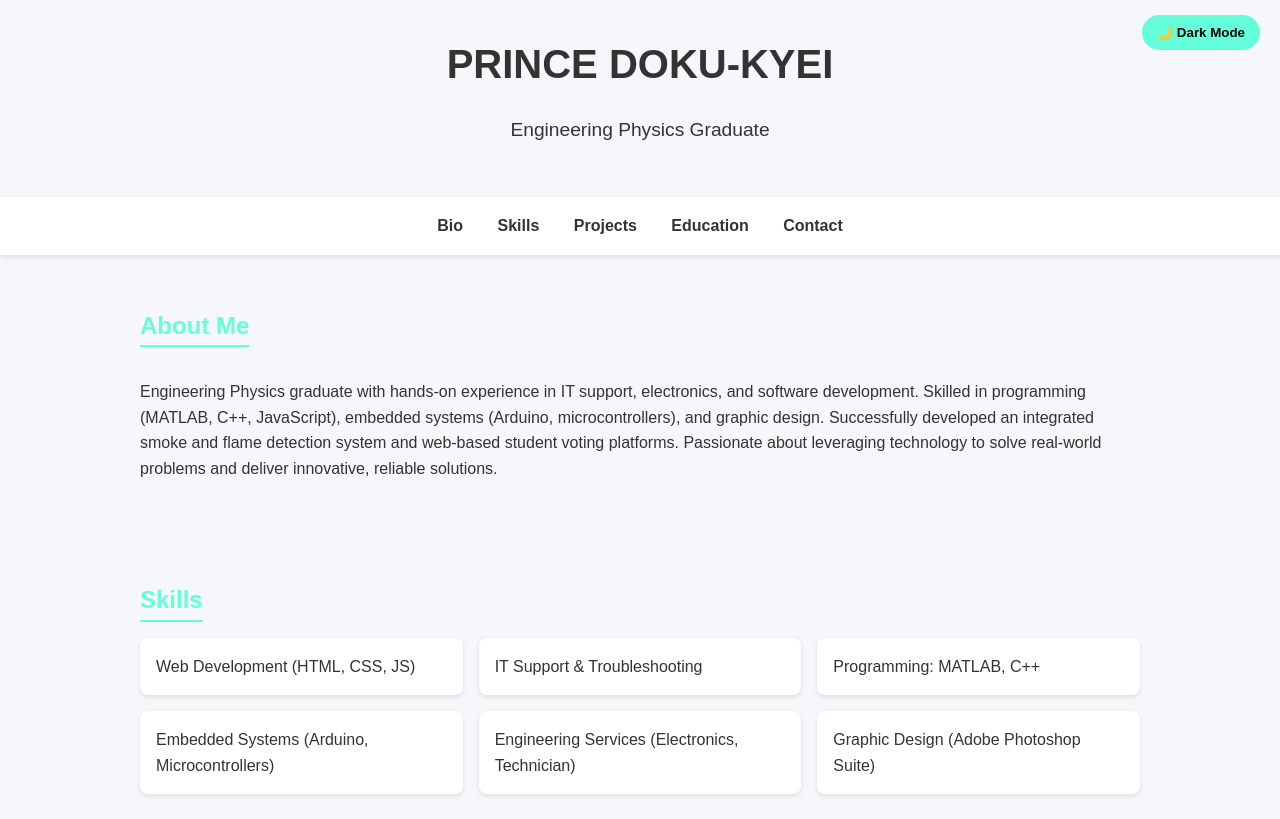
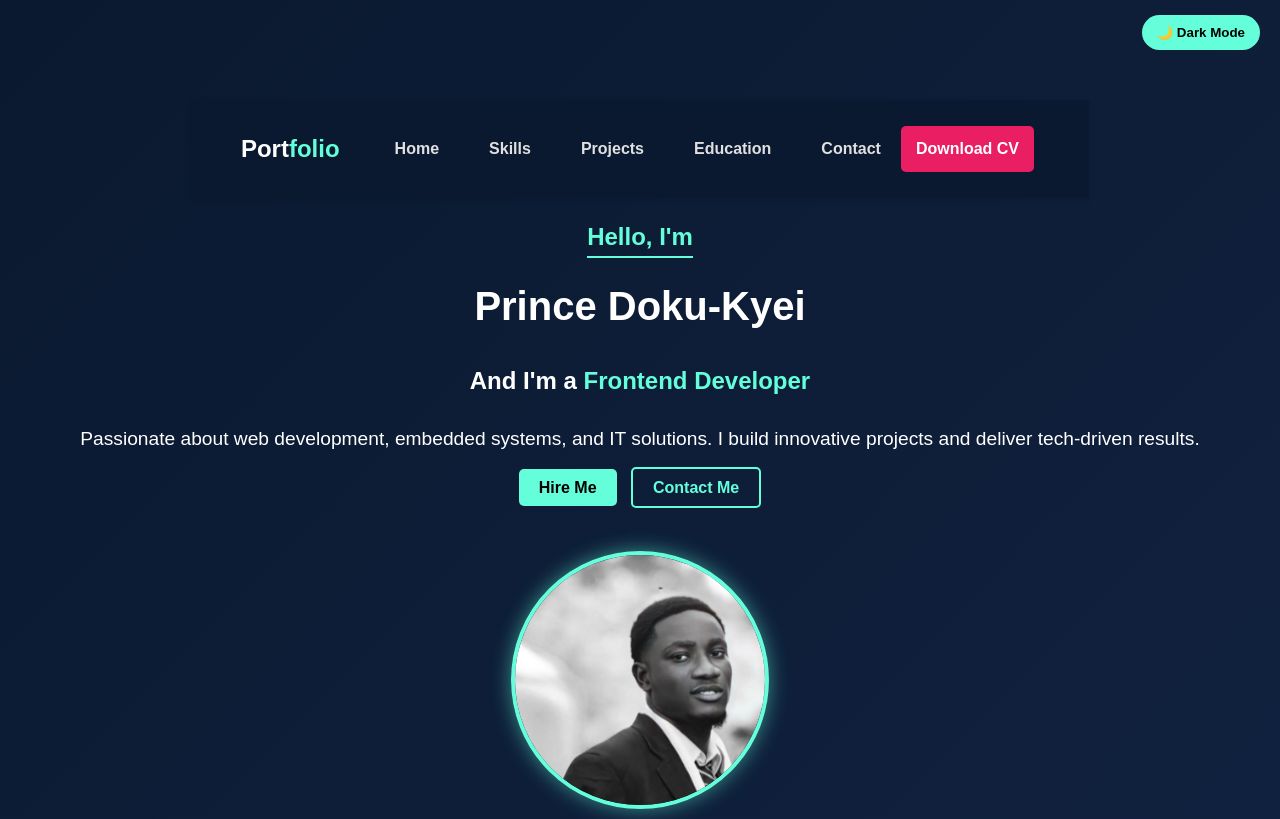
Before and after one commit to PrinceKyei/PRINCE-PORTFOLIO, a plain HTML site: page index.html in a window 1280 px wide. Shown: the top 819 px of the page. Drawn offline with Linux system fonts and the light colour scheme.

Commit message:
Add files via upload

```diff
--- a/index.html
+++ b/index.html
@@ -11,11 +11,40 @@
 <body>
     <button class="toggle-btn" onclick="toggleMode()">🌙 Dark Mode</button>
 
-    <header>
-        <h1>PRINCE DOKU-KYEI</h1>
-        <p>Engineering Physics Graduate</p>
+    <!-- ✅ New Navbar + Hero Section -->
+    <header class="hero">
+        <nav class="navbar">
+            <div class="logo">Port<span>folio</span></div>
+            <ul class="nav-links">
+                <li><a href="#bio">Home</a></li>
+                <li><a href="#skills">Skills</a></li>
+                <li><a href="#projects">Projects</a></li>
+                <li><a href="#education">Education</a></li>
+                <li><a href="#contact">Contact</a></li>
+            </ul>
+            <a href="PRINCE_DOKU-KYEI_CV.pdf" class="btn download-btn">Download CV</a>
+        </nav>
+
+        <div class="hero-content">
+            <div class="hero-text">
+                <h2>Hello, I'm</h2>
+                <h1>Prince Doku-Kyei</h1>
+                <h3>And I'm a <span class="highlight">Frontend Developer</span></h3>
+                <p>
+                    Passionate about web development, embedded systems, and IT solutions.
+                    I build innovative projects and deliver tech-driven results.
+                </p>
+                <div class="hero-buttons">
+                    <a href="#contact" class="btn hire-btn">Hire Me</a>
+                    <a href="#contact" class="btn contact-btn">Contact Me</a>
+                </div>
+            </div>
+            <div class="hero-img">
+                <img src="Portfolio image.jpg" alt="Prince Doku-Kyei">
+            </div>
+        </div>
     </header>
-
+</body>
 <nav>
     <a href="#bio">Bio</a>
     <a href="#skills">Skills</a>
@@ -40,12 +69,12 @@
 <section id="skills">
     <h2>Skills</h2>
     <div class="skills">
-            <div class="card">Web Development (HTML, CSS, JS)</div>
-            <div class="card">IT Support & Troubleshooting</div>
-            <div class="card">Programming: MATLAB, C++</div>
-            <div class="card">Embedded Systems (Arduino, Microcontrollers)</div>
-            <div class="card">Engineering Services (Electronics, Technician)</div>
-            <div class="card">Graphic Design (Adobe Photoshop Suite)</div>
+        <a href="webdev.html" class="card">Web Development (HTML, CSS, JS)</a>
+        <a href="it.html" class="card">IT Support & Troubleshooting</a>
+        <a href="programming.html" class="card">Programming: MATLAB, C++</a>
+        <a href="embedded.html" class="card">Embedded Systems (Arduino, Microcontrollers)</a>
+        <a href="engineering.html" class="card">Engineering Services (Electronics, Technician)</a>
+        <a href="design.html" class="card">Graphic Design (Adobe Photoshop Suite)</a>
     </div>
 </section>
 
@@ -71,7 +100,7 @@
 <section id="education">
     <h2>Education & Certifications</h2>
     <ul>
-            <li><strong>BSc in Engineering Physics</strong> – University of Cape Coast, Ghana</li>
+        <li><strong>BSc in Engineering Physics</strong> – University of Cape Coast</li>
         <li><strong>Udemy Certificate:</strong> Arduino Course (Completed)</li>
     </ul>
 </section>
--- a/style.css
+++ b/style.css
@@ -17,9 +17,24 @@ body {
     margin: 0;
     padding: 0;
     line-height: 1.6;
-    background: var(--bg-color);
     color: var(--text-color);
     transition: background 0.3s, color 0.3s;
+
+    background-image: url(background2.jpg);
+    background-size: cover;
+    background-position: center;
+    background-attachment: fixed;
+}
+
+body::before {
+    content: "";
+    position: fixed;
+    top: 0;
+    left: 0;
+    width: 100%;
+    height: 100%;
+    background: rgba(0, 0, 0, 0.3);
+    z-index: -1;
 }
 
 header {
@@ -125,7 +140,6 @@ footer a {
     }
 }
 
-/* Dark/Light toggle button */
 .toggle-btn {
     position: fixed;
     top: 15px;
@@ -139,3 +153,113 @@ footer a {
     font-weight: bold;
     transition: background 0.3s;
 }
+
+/* Navigation */
+.navbar {
+    display: flex;
+    justify-content: space-between;
+    align-items: center;
+    padding: 20px 50px;
+    background: #0a192f;
+    position: sticky;
+    top: 0;
+    z-index: 1000;
+}
+
+.logo {
+    font-size: 1.5rem;
+    font-weight: bold;
+    color: #fff;
+}
+
+.logo span {
+    color: #64ffda;
+}
+
+.nav-links {
+    list-style: none;
+    display: flex;
+    gap: 20px;
+}
+
+.nav-links a {
+    text-decoration: none;
+    color: #e0e0e0;
+    transition: color 0.3s;
+}
+
+.nav-links a:hover {
+    color: #64ffda;
+}
+
+/* Hero Section */
+.hero {
+    background: linear-gradient(135deg, #0a192f, #112240);
+    color: #fff;
+    padding: 100px 50px;
+    display: flex;
+    flex-direction: column;
+    align-items: center;
+    text-align: center;
+}
+
+.hero-img img {
+    width: 250px;
+    height: 250px;
+    border-radius: 50%;
+    object-fit: cover;
+    border: 4px solid #64ffda;
+    box-shadow: 0 0 20px rgba(100, 255, 218, 0.5);
+}
+
+.hero-content {
+    display: flex;
+    align-items: center;
+    justify-content: center;
+    gap: 50px;
+    flex-wrap: wrap;
+}
+
+.hero-text h1 {
+    font-size: 2.5rem;
+}
+
+.hero-text h3 {
+    font-size: 1.5rem;
+}
+
+.highlight {
+    color: #64ffda;
+}
+
+.hero-buttons {
+    margin-top: 20px;
+}
+
+.btn {
+    padding: 10px 20px;
+    margin: 5px;
+    border: none;
+    border-radius: 5px;
+    text-decoration: none;
+    font-weight: bold;
+    cursor: pointer;
+}
+
+.hire-btn {
+    background: #64ffda;
+    color: #000;
+}
+
+.contact-btn {
+    background: transparent;
+    border: 2px solid #64ffda;
+    color: #64ffda;
+}
+
+.download-btn {
+    background: #e91e63;
+    color: #fff;
+    padding: 10px 15px;
+    border-radius: 5px;
+}
```
Also changed, not shown: design.html (added, +39 -0 lines), embedded.html (added, +39 -0 lines), engineering.html (added, +39 -0 lines), it.html (added, +38 -0 lines), programming.html (added, +39 -0 lines), Andreas kitchen.png (added), Animated Form Sign Up Page.png (added), C++ project.jpg (added), Electronics1.jpg (added), IT support.png (added), Portfolio image.jpg (added), background2.jpg (added), matlab code.png (added), smoke-flame-detector.png (added), 1 more files, 1 other file. Lines whose indentation alone changed are shown as unchanged.
